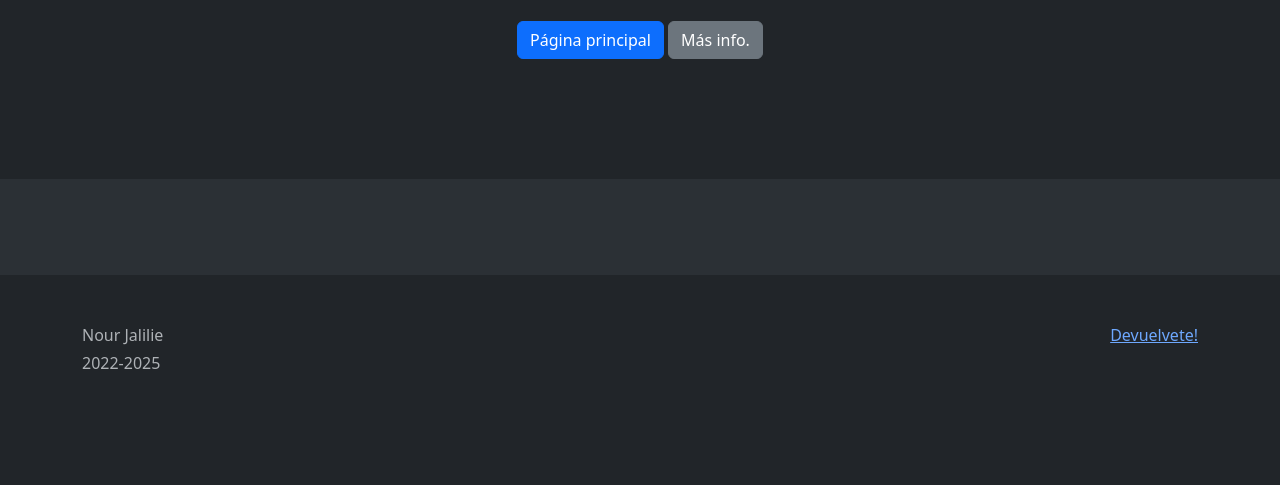
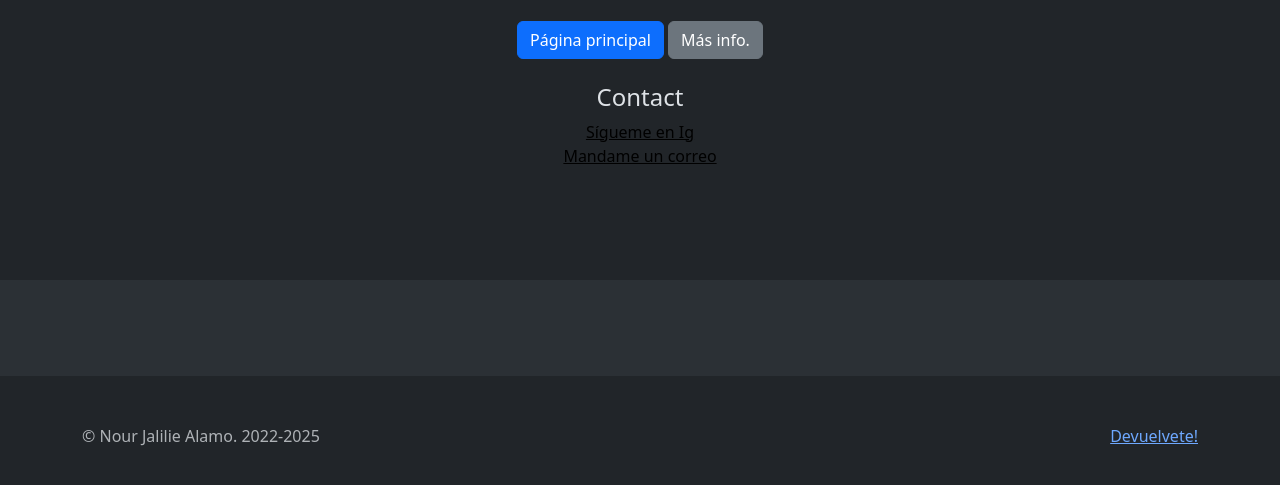
Before and after one commit to NourJalilie/Clase10, a plain HTML site: page index.html in a window 1280 px wide. Shown: the part 241-726 px from the top of the page. Drawn offline with nearby package versions, Linux system fonts and the light colour scheme; no server answers.

Commit message:
Update index.html

```diff
--- a/index.html
+++ b/index.html
@@ -48,6 +48,11 @@
                         <h1 class="fw-light">◁ Nour Jalilie Alamo ◁</h1>
                         <p class="lead text-body-secondary">Portafolio Diseño Integral.</p>
                         <p><a href="#" class="btn btn-primary my-2">Página principal</a> <a href="#" class="btn btn-secondary my-2">Más info.</a></p>
+                        <h4>Contact</h4>
+                            <ul class="list-unstyled">
+                                <li><a href="https://www.instagram.com/paisa.dno/" class="text-black">Sígueme en Ig</a></li>
+                                <li><a href="mailto:nour.jalilie@uc.cl" class="text-black">Mandame un correo</a></li>
+                            </ul>
                     </div>
                 </div>
             </section>
@@ -60,8 +65,7 @@
         <footer class="text-body-secondary py-5">
             <div class="container">
                 <p class="float-end mb-1"><a href="#">Devuelvete!</a></p>
-                <p class="mb-1">Nour Jalilie</p>
-                <p class="mb-1">2022-2025</p>
+                <p class="mb-1">© Nour Jalilie Alamo. 2022-2025</p>
                 <!-- <p class="mb-0">New to Bootstrap? <a href="/">Visit the homepage</a> or read our <a href="/docs/5.3/getting-started/introduction">getting started guide</a>.</p> -->
             </div>
         </footer>
```
